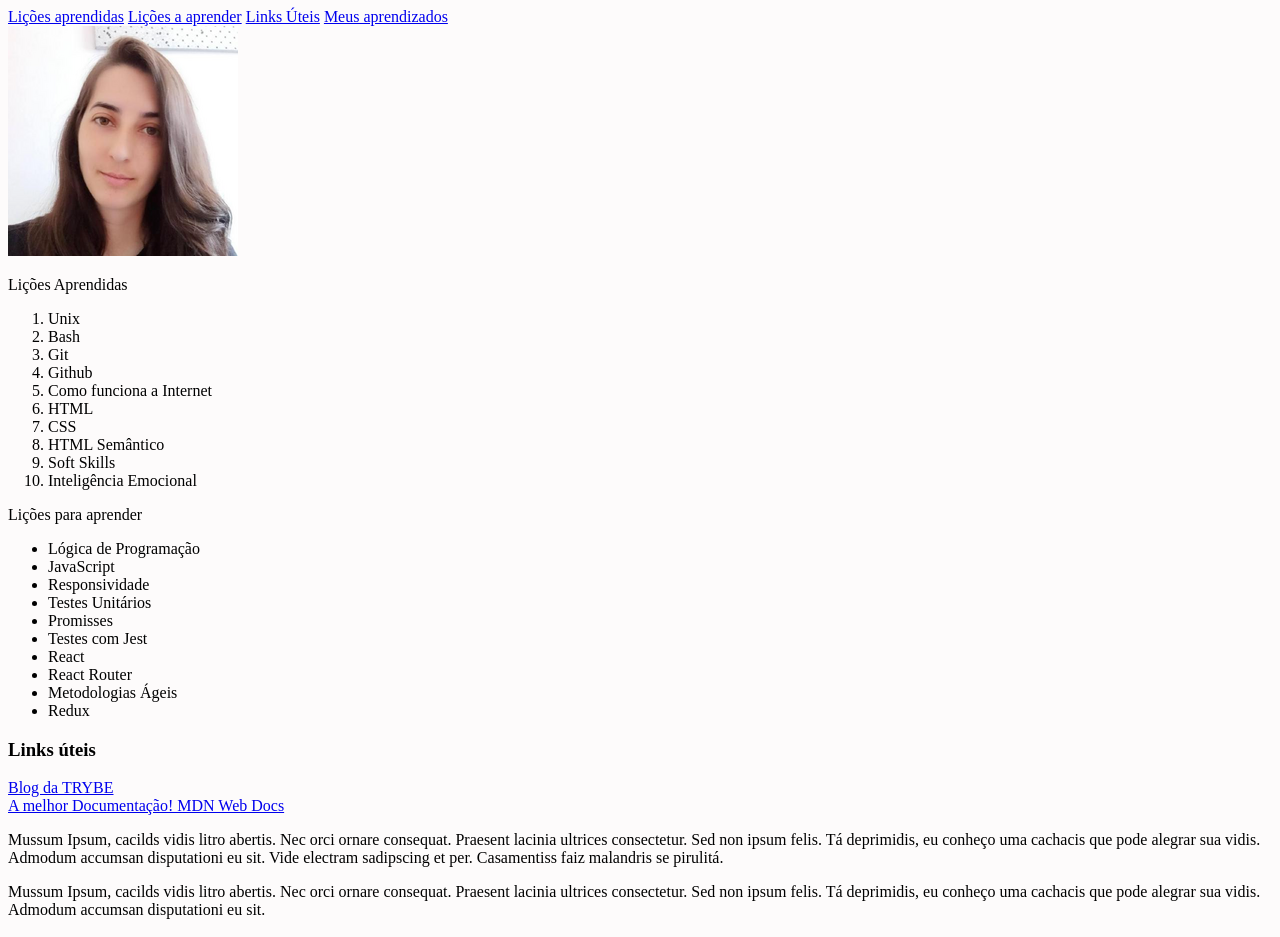
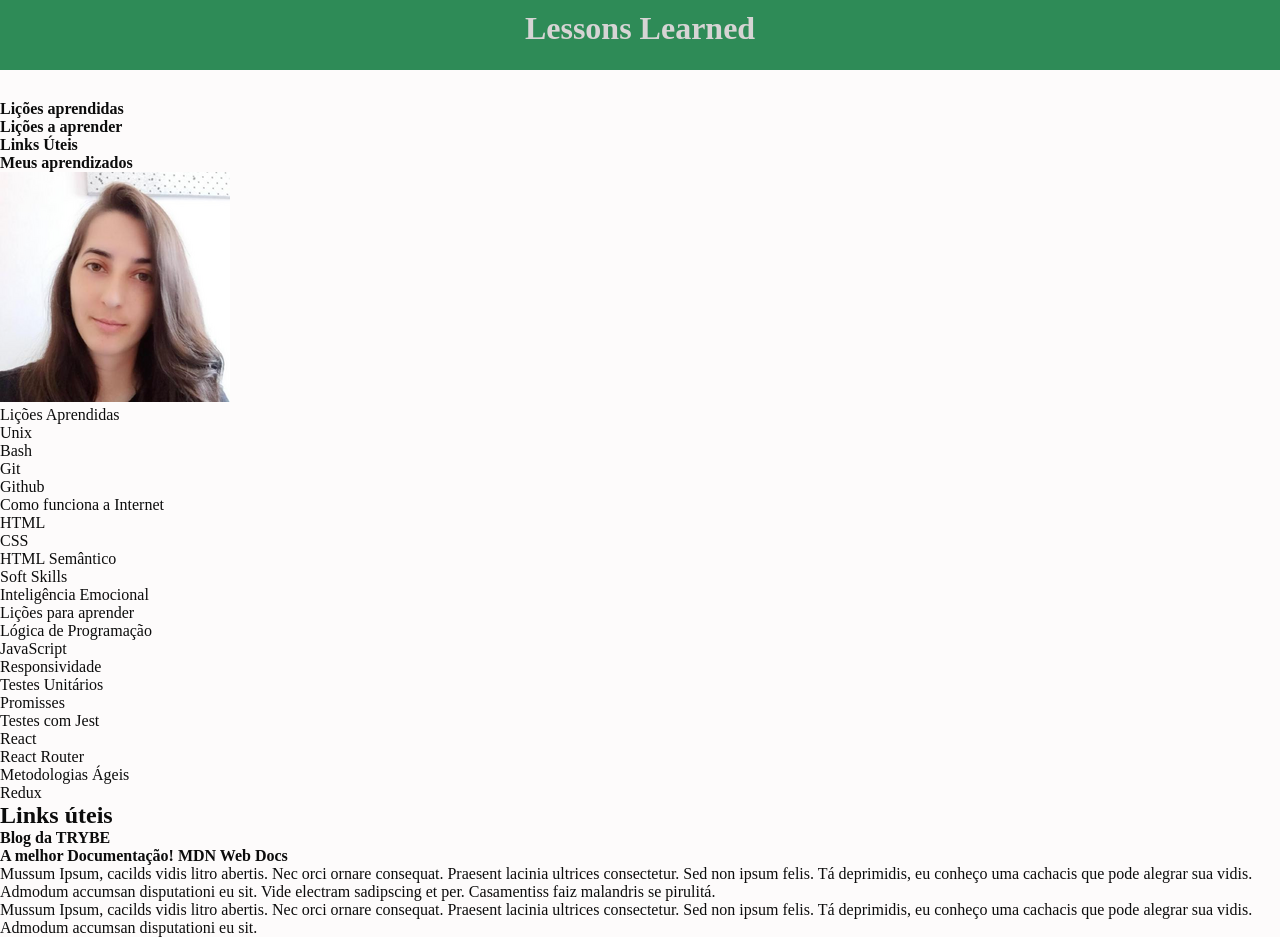
Before and after one commit to uetiari/trybe-lesson-learned, a website: page index.html in a window 1280 px wide. Drawn offline with Linux system fonts and the light colour scheme.

Commit message:
Requisito #11

```diff
--- a/index.html
+++ b/index.html
@@ -9,13 +9,23 @@
 </head>
 <body>
     <header id="cabecalho">
-        <h1 id="titulo"></h1>
+        <h1 id="titulo">Lessons Learned</h1>
     </header>
-    <nav>
-        <a href="#licoes_aprendidas">Lições aprendidas</a>
-        <a href="#licoes_a_aprender">Lições a aprender</a>
-        <a href="#link_uteis">Links Úteis</a>
-        <a href="#aprendizados">Meus aprendizados</a>
+    <nav id="navigation">
+        <ul>
+            <li>
+                <a href="#licoes_aprendidas">Lições aprendidas</a>
+            </li>
+            <li>
+                <a href="#licoes_a_aprender">Lições a aprender</a>
+            </li>
+            <li>
+                <a href="#link_uteis">Links Úteis</a>
+            </li>
+            <li>
+                <a href="#aprendizado">Meus aprendizados</a>
+            </li>
+        </ul>
     </nav>
 
     <img id="minha_foto" src="perfil_ariane.png" alt="Foto de perfil de Ariane">
@@ -47,7 +57,7 @@
             <li>Redux</li>
         </ul>
         <section id="link_uteis">
-            <h3>Links úteis</h3>
+            <h2>Links úteis</h2>
             <a href="https://blog.betrybe.com/" target="_blank">Blog da TRYBE</a> <br>
             <a href="https://developer.mozilla.org/pt-BR/" target="_blank">A melhor Documentação! MDN Web Docs</a> <br>
         </section>
--- a/style.css
+++ b/style.css
@@ -1,8 +1,40 @@
+*{
+    margin: 0;
+    padding: 0;
+}
+
 body {
     background-color: rgb(253, 251, 251);
+    color: #0c0c0c;
+}
+
+a {
+    text-decoration: none;
+    color: #0c0c0c;
+    font-weight: bold;
+}
+
+a:hover{
+    color: seagreen;
 }
 
 #cabecalho {
     position: fixed;
     top: 0;
+    text-align: center;
+    align-items: center;
+    width: 100%;
+    height: 70px;
+    background-color: seagreen;
 }
+
+#titulo {
+    color: rgb(214, 212, 212);
+    margin-top: 10px;
+}
+
+#navigation {
+    display: flex;
+    justify-content: flex-start;
+    margin-top: 100px;
+}
```
